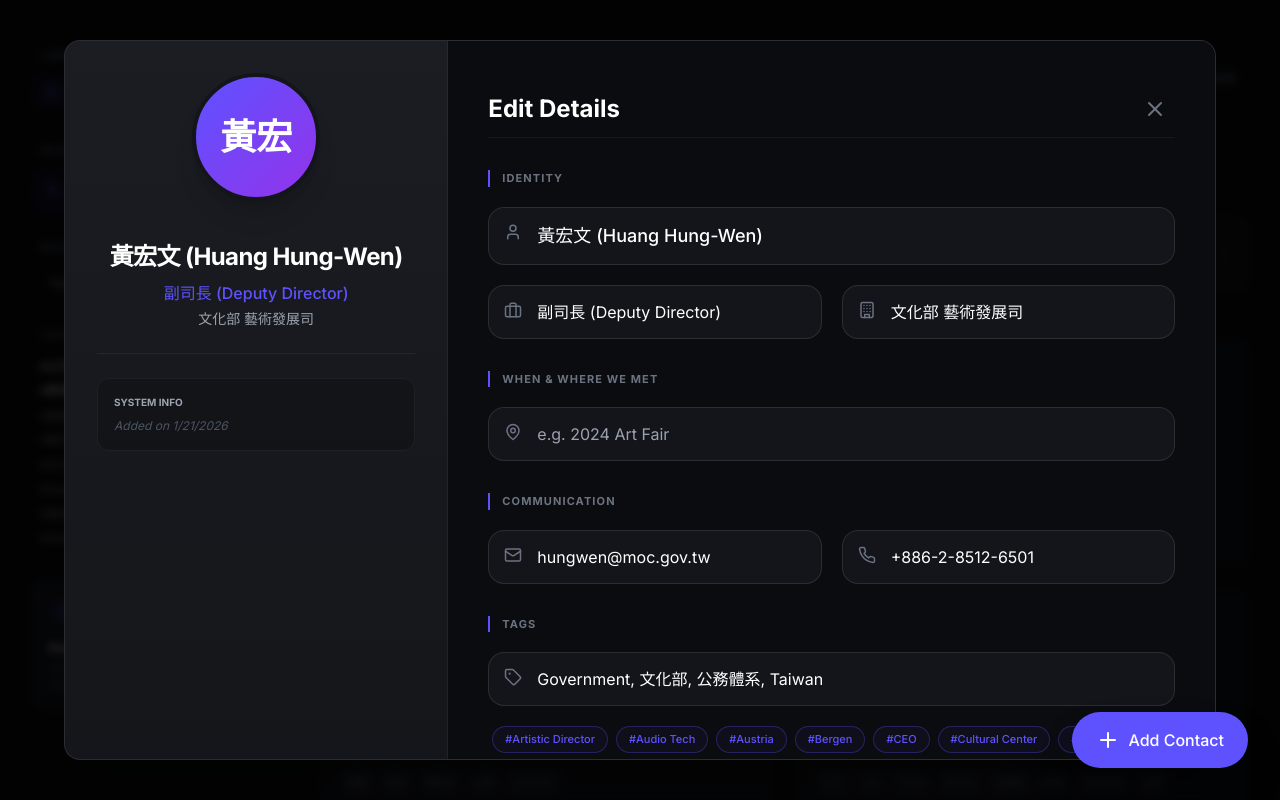
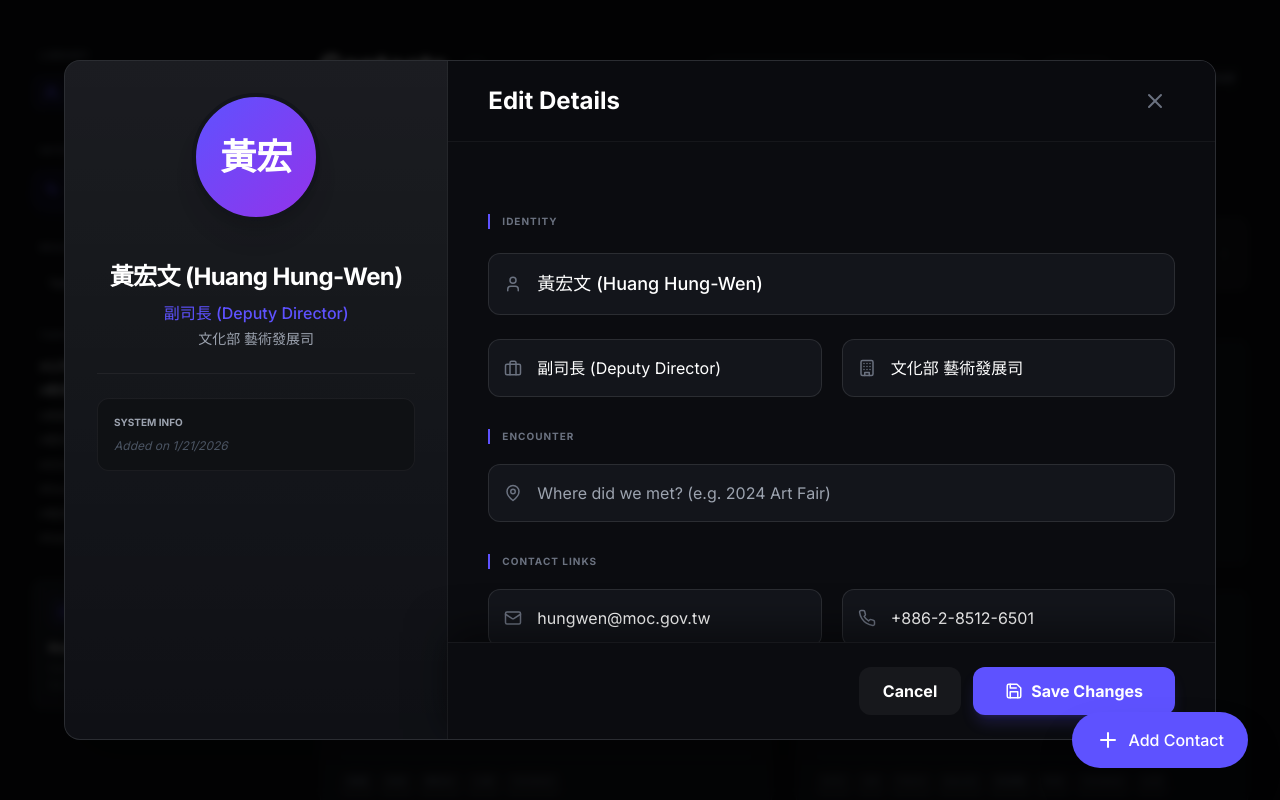
Before and after one commit to ZONESOUND/namecard, a Next.js app: page / in a window 1280 px wide. Both pictures are taken after a click on the element 546 px from the left and 452 px from the top of the page. Shown: the top 800 px of the page. Built offline with nearby package versions, Linux system fonts and the light colour scheme.

Commit message:
Enhance: Fix EditContactModal layout with proper scrolling and sticky footer

```diff
--- a/app/components/EditContactModal.js
+++ b/app/components/EditContactModal.js
@@ -69,15 +69,12 @@ export default function EditContactModal({ contact, isOpen, onClose, availableTa
                         initial={{ scale: 0.95, y: 20 }}
                         animate={{ scale: 1, y: 0 }}
                         exit={{ scale: 0.95, y: 20 }}
-                        className="bg-[#13151b] border-t md:border border-white/10 w-full max-w-6xl h-[95vh] mt-[5vh] md:mt-0 md:h-auto md:max-h-[90vh] md:rounded-2xl rounded-t-2xl shadow-2xl overflow-hidden flex flex-col md:flex-row transition-all duration-300 pointer-events-auto"
+                        className="bg-[#13151b] border-t md:border border-white/10 w-full max-w-6xl h-[95vh] md:h-[85vh] md:rounded-2xl rounded-t-2xl shadow-2xl overflow-hidden flex flex-col md:flex-row transition-all duration-300 pointer-events-auto relative"
                         onClick={e => e.stopPropagation()}
                     >
-                        {/* Mobile: Parent Scrolls. Desktop: Children Scroll. */}
-                        <div className="flex flex-col md:flex-row w-full h-full md:overflow-hidden overflow-y-auto">
-
-                            {/* Left Panel: Preview / Info */}
-                            <div className="w-full md:w-1/3 bg-black/20 p-8 border-b md:border-b-0 md:border-r border-white/5 flex flex-col items-center justify-start text-center space-y-6 md:overflow-y-auto shrink-0 bg-gradient-to-b from-white/5 to-transparent">
-
+                        {/* LEFT PANEL: Preview (Scrollable independently on mobile, fixed height on desktop) */}
+                        <div className="hidden md:flex w-1/3 bg-black/20 border-r border-white/5 flex-col shrink-0 bg-gradient-to-b from-white/5 to-transparent h-full overflow-y-auto custom-scrollbar relative z-10">
+                            <div className="p-8 flex flex-col items-center justify-start text-center space-y-6">
                                 {contact.imageUrl ? (
                                     <div className="w-full aspect-[1.6] rounded-xl overflow-hidden shadow-2xl border border-white/10 mb-2 relative group">
                                         <img src={contact.imageUrl} alt="Card" className="w-full h-full object-cover" />
@@ -113,10 +110,13 @@ export default function EditContactModal({ contact, isOpen, onClose, availableTa
                                     </div>
                                 </div>
                             </div>
+                        </div>
 
-                            {/* Right Panel: Form */}
-                            <div className="w-full md:w-2/3 p-6 md:p-10 md:overflow-y-auto bg-[#0b0c10]">
-                                <div className="flex justify-between items-center mb-8 sticky top-0 bg-[#0b0c10] z-10 py-2 border-b border-white/5">
+                        {/* RIGHT PANEL: Form (Flex Col) */}
+                        <div className="w-full md:w-2/3 bg-[#0b0c10] flex flex-col h-full relative font-sans z-0">
+
+                            {/* Sticky Header */}
+                            <div className="shrink-0 flex justify-between items-center px-6 md:px-10 py-5 border-b border-white/5 bg-[#0b0c10]/95 backdrop-blur z-20">
                                 <h2 className="text-2xl font-bold text-white flex items-center gap-3">
                                     Edit Details
                                 </h2>
@@ -125,66 +125,68 @@ export default function EditContactModal({ contact, isOpen, onClose, availableTa
                                 </button>
                             </div>
 
-                                <form ref={formRef} action={async (formData) => {
+                            {/* Scrollable Form Content */}
+                            <div className="flex-1 overflow-y-auto custom-scrollbar p-6 md:p-10">
+                                <form id="edit-form" ref={formRef} action={async (formData) => {
                                     await updateContactAction(formData);
                                     onClose();
-                                }} className="space-y-8 pb-10">
+                                }} className="space-y-8 pb-32"> {/* Large padding bottom for footer space in mobile */}
 
                                     <input type="hidden" name="id" value={contact.id} />
 
                                     {/* Identity */}
-                                    <div className="space-y-5">
-                                        <p className="text-[11px] font-bold text-gray-500 uppercase tracking-widest pl-1 border-l-2 border-[#5e52ff] pl-3">Identity</p>
+                                    <div className="space-y-6">
+                                        <p className="text-[10px] font-bold text-gray-500 uppercase tracking-widest pl-3 border-l-2 border-[#5e52ff]">Identity</p>
                                         <div className="relative group">
-                                            <User size={18} className="absolute left-4 top-4 text-gray-500 group-focus-within:text-[#5e52ff] transition-colors" />
+                                            <User size={18} className="absolute left-4 top-1/2 -translate-y-1/2 text-gray-500 group-focus-within:text-[#5e52ff] transition-colors" />
                                             <input
                                                 name="name"
                                                 defaultValue={contact.name}
                                                 placeholder="Full Name"
-                                                className="w-full bg-[#13151b] border border-white/10 rounded-2xl py-3.5 pl-12 pr-4 text-white focus:outline-none focus:border-[#5e52ff] transition-all text-lg font-medium"
+                                                className="w-full bg-[#13151b] border border-white/10 rounded-xl py-4 pl-12 pr-4 text-white focus:outline-none focus:border-[#5e52ff] transition-all text-lg font-medium"
                                             />
                                         </div>
                                         <div className="grid grid-cols-1 md:grid-cols-2 gap-5">
                                             <div className="relative group">
-                                                <Briefcase size={18} className="absolute left-4 top-4 text-gray-500 group-focus-within:text-[#5e52ff] transition-colors" />
-                                                <input name="title" defaultValue={contact.title} placeholder="Job Title" className="w-full bg-[#13151b] border border-white/10 rounded-2xl py-3.5 pl-12 pr-4 text-white focus:outline-none focus:border-[#5e52ff] transition-all" />
+                                                <Briefcase size={18} className="absolute left-4 top-1/2 -translate-y-1/2 text-gray-500 group-focus-within:text-[#5e52ff] transition-colors" />
+                                                <input name="title" defaultValue={contact.title} placeholder="Job Title" className="w-full bg-[#13151b] border border-white/10 rounded-xl py-4 pl-12 pr-4 text-white focus:outline-none focus:border-[#5e52ff] transition-all" />
                                             </div>
                                             <div className="relative group">
-                                                <Building size={18} className="absolute left-4 top-4 text-gray-500 group-focus-within:text-[#5e52ff] transition-colors" />
-                                                <input name="company" defaultValue={contact.company} placeholder="Company" className="w-full bg-[#13151b] border border-white/10 rounded-2xl py-3.5 pl-12 pr-4 text-white focus:outline-none focus:border-[#5e52ff] transition-all" />
+                                                <Building size={18} className="absolute left-4 top-1/2 -translate-y-1/2 text-gray-500 group-focus-within:text-[#5e52ff] transition-colors" />
+                                                <input name="company" defaultValue={contact.company} placeholder="Company" className="w-full bg-[#13151b] border border-white/10 rounded-xl py-4 pl-12 pr-4 text-white focus:outline-none focus:border-[#5e52ff] transition-all" />
                                             </div>
                                         </div>
                                     </div>
 
                                     {/* Meeting Info */}
-                                    <div className="space-y-5">
-                                        <p className="text-[11px] font-bold text-gray-500 uppercase tracking-widest pl-1 border-l-2 border-[#5e52ff] pl-3">When & Where we met</p>
+                                    <div className="space-y-5 mt-8">
+                                        <p className="text-[10px] font-bold text-gray-500 uppercase tracking-widest pl-3 border-l-2 border-[#5e52ff]">Encounter</p>
                                         <div className="relative group">
-                                            <MapPin size={18} className="absolute left-4 top-4 text-gray-500 group-focus-within:text-[#5e52ff] transition-colors" />
-                                            <input name="metAt" defaultValue={contact.metAt} placeholder="e.g. 2024 Art Fair" className="w-full bg-[#13151b] border border-white/10 rounded-2xl py-3.5 pl-12 pr-4 text-white focus:outline-none focus:border-[#5e52ff] transition-all" />
+                                            <MapPin size={18} className="absolute left-4 top-1/2 -translate-y-1/2 text-gray-500 group-focus-within:text-[#5e52ff] transition-colors" />
+                                            <input name="metAt" defaultValue={contact.metAt} placeholder="Where did we met? (e.g. 2024 Art Fair)" className="w-full bg-[#13151b] border border-white/10 rounded-xl py-4 pl-12 pr-4 text-white focus:outline-none focus:border-[#5e52ff] transition-all" />
                                         </div>
                                     </div>
 
                                     {/* Contact */}
-                                    <div className="space-y-5">
-                                        <p className="text-[11px] font-bold text-gray-500 uppercase tracking-widest pl-1 border-l-2 border-[#5e52ff] pl-3">Communication</p>
+                                    <div className="space-y-5 mt-8">
+                                        <p className="text-[10px] font-bold text-gray-500 uppercase tracking-widest pl-3 border-l-2 border-[#5e52ff]">Contact Links</p>
                                         <div className="grid grid-cols-1 md:grid-cols-2 gap-5">
                                             <div className="relative group">
-                                                <Mail size={18} className="absolute left-4 top-4 text-gray-500 group-focus-within:text-[#5e52ff] transition-colors" />
-                                                <input name="email" type="email" defaultValue={contact.email} placeholder="Email" className="w-full bg-[#13151b] border border-white/10 rounded-2xl py-3.5 pl-12 pr-4 text-white focus:outline-none focus:border-[#5e52ff] transition-all" />
+                                                <Mail size={18} className="absolute left-4 top-1/2 -translate-y-1/2 text-gray-500 group-focus-within:text-[#5e52ff] transition-colors" />
+                                                <input name="email" type="email" defaultValue={contact.email} placeholder="Email" className="w-full bg-[#13151b] border border-white/10 rounded-xl py-4 pl-12 pr-4 text-white focus:outline-none focus:border-[#5e52ff] transition-all" />
                                             </div>
                                             <div className="relative group">
-                                                <Phone size={18} className="absolute left-4 top-4 text-gray-500 group-focus-within:text-[#5e52ff] transition-colors" />
-                                                <input name="phone" defaultValue={contact.phone} placeholder="Phone" className="w-full bg-[#13151b] border border-white/10 rounded-2xl py-3.5 pl-12 pr-4 text-white focus:outline-none focus:border-[#5e52ff] transition-all" />
+                                                <Phone size={18} className="absolute left-4 top-1/2 -translate-y-1/2 text-gray-500 group-focus-within:text-[#5e52ff] transition-colors" />
+                                                <input name="phone" defaultValue={contact.phone} placeholder="Phone" className="w-full bg-[#13151b] border border-white/10 rounded-xl py-4 pl-12 pr-4 text-white focus:outline-none focus:border-[#5e52ff] transition-all" />
                                             </div>
                                         </div>
                                     </div>
 
                                     {/* Tags */}
-                                    <div className="space-y-5">
-                                        <p className="text-[11px] font-bold text-gray-500 uppercase tracking-widest pl-1 border-l-2 border-[#5e52ff] pl-3">Tags</p>
+                                    <div className="space-y-5 mt-8">
+                                        <p className="text-[10px] font-bold text-gray-500 uppercase tracking-widest pl-3 border-l-2 border-[#5e52ff]">Tags</p>
                                         <div className="relative group">
-                                            <Tag size={18} className="absolute left-4 top-4 text-gray-500 group-focus-within:text-[#5e52ff] transition-colors" />
+                                            <Tag size={18} className="absolute left-4 top-1/2 -translate-y-1/2 text-gray-500 group-focus-within:text-[#5e52ff] transition-colors" />
                                             <input
                                                 ref={tagsInputRef}
                                                 name="tags"
@@ -195,10 +197,9 @@ export default function EditContactModal({ contact, isOpen, onClose, availableTa
                                                     setTagQuery(parts[parts.length - 1]);
                                                 }}
                                                 placeholder="Tags (comma separated)..."
-                                                className="w-full bg-[#13151b] border border-white/10 rounded-2xl py-3.5 pl-12 pr-4 text-white focus:outline-none focus:border-[#5e52ff] transition-all"
+                                                className="w-full bg-[#13151b] border border-white/10 rounded-xl py-4 pl-12 pr-4 text-white focus:outline-none focus:border-[#5e52ff] transition-all"
                                             />
                                         </div>
-                                        {/* Tag Suggestions */}
                                         <div className="flex flex-wrap gap-2 px-1 min-h-[28px]">
                                             {(tagQuery ?
                                                 availableTags.filter(t => t.toLowerCase().includes(tagQuery.toLowerCase()) && !contact.tags?.includes(t)) :
@@ -223,7 +224,7 @@ export default function EditContactModal({ contact, isOpen, onClose, availableTa
                                     </div>
 
                                     {/* AI Intelligence */}
-                                    <div className="space-y-4 pt-4 border-t border-white/5">
+                                    <div className="space-y-4 pt-8 border-t border-white/5 mt-8">
                                         <div className="flex items-center justify-between ml-1">
                                             <p className="text-[11px] font-bold text-[#5e52ff] uppercase tracking-widest pl-1 flex items-center gap-2">
                                                 <Sparkles size={14} /> AI Background & Notes
@@ -232,7 +233,7 @@ export default function EditContactModal({ contact, isOpen, onClose, availableTa
                                                 type="button"
                                                 onClick={handleEnrich}
                                                 disabled={isEnriching}
-                                                className="flex items-center gap-1.5 text-[10px] bg-[#5e52ff]/10 hover:bg-[#5e52ff] text-[#5e52ff] hover:text-white px-3 py-1.5 rounded-full transition-all font-bold border border-[#5e52ff]/20"
+                                                className="flex items-center gap-1.5 text-[10px] bg-[#5e52ff]/10 hover:bg-[#5e52ff] text-[#5e52ff] hover:text-white px-3 py-1.5 rounded-full transition-all font-bold border border-[#5e52ff]/20 cursor-pointer pointer-events-auto"
                                             >
                                                 {isEnriching ? <Loader2 size={12} className="animate-spin" /> : <RefreshCw size={12} />}
                                                 {isEnriching ? 'Analyzing...' : 'Refresh AI'}
@@ -241,31 +242,32 @@ export default function EditContactModal({ contact, isOpen, onClose, availableTa
                                         <textarea
                                             name="aiSummary"
                                             defaultValue={contact.aiSummary}
-                                            rows={6}
+                                            rows={8}
                                             className="w-full bg-[#5e52ff]/5 border border-[#5e52ff]/10 rounded-2xl px-5 py-4 text-gray-200 focus:outline-none focus:border-[#5e52ff] transition-all text-sm leading-relaxed resize-none"
                                             placeholder="AI generated background info (You can also write your own notes here)..."
                                         />
                                     </div>
 
-                                    <div className="pt-6 border-t border-white/5 flex gap-3">
+                                </form>
+                            </div>
+
+                            {/* Sticky Footer (Actions) */}
+                            <div className="shrink-0 p-6 md:px-10 md:py-6 border-t border-white/5 bg-[#0b0c10] flex justify-end gap-3 z-30 shadow-[0_-10px_40px_rgba(0,0,0,0.5)]">
                                 <button
                                     type="button"
                                     onClick={onClose}
-                                            className="flex-1 py-3 rounded-xl border border-white/10 text-gray-400 hover:text-white hover:bg-white/5 transition-colors font-medium"
+                                    className="px-6 py-3 bg-white/5 hover:bg-white/10 text-white font-bold rounded-xl transition-all"
                                 >
                                     Cancel
                                 </button>
                                 <button
                                     type="submit"
-                                            className="flex-1 py-3 rounded-xl bg-[#5e52ff] text-white hover:bg-[#4b3ff0] transition-colors font-bold shadow-lg shadow-[#5e52ff]/20 flex items-center justify-center gap-2"
+                                    form="edit-form"
+                                    className="px-8 py-3 bg-[#5e52ff] hover:bg-[#4b3ff0] text-white font-bold rounded-xl transition-all shadow-lg shadow-[#5e52ff]/20 flex items-center gap-2"
                                 >
-                                            <Save size={18} />
-                                            Save Changes
+                                    <Save size={18} /> Save Changes
                                 </button>
                             </div>
-                                </form>
-                            </div>
-
                         </div>
                     </motion.div>
                 </motion.div>
```
Lines whose indentation alone changed are shown as unchanged.
